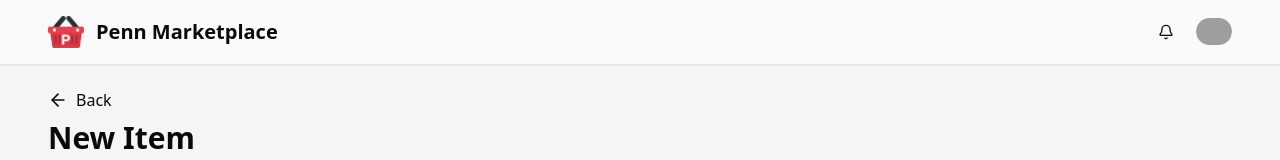
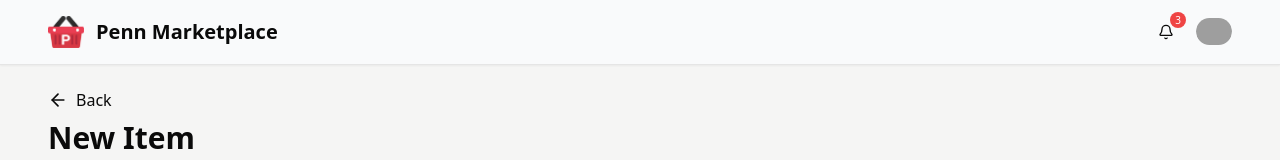
Before and after one commit to pennlabs/penn-marketplace, a Next.js app in the folder frontend/: page /create/item in a window 1280 px wide. Shown: the top 160 px of the page. Built offline with nearby package versions, Linux system fonts and the light colour scheme; no server answers; grey boxes are pictures that could not be loaded.

Commit message:
Notification bell count

```diff
--- a/frontend/components/navbar/NavbarActions.tsx
+++ b/frontend/components/navbar/NavbarActions.tsx
@@ -18,13 +18,14 @@ export const NavbarActions = ({
   isMobileMenuOpen,
   onToggleMobileMenu,
 }: Props) => {
-  const [hasUnreadNotifications, setHasUnreadNotifications] = useState(false);
+  // FILLER count until the notifications API lands; replace with useNotifications()
+  const [unreadCount, setUnreadCount] = useState(3);
   const [isDropdownOpen, setIsDropdownOpen] = useState(false);
   const containerRef = useRef<HTMLDivElement>(null);
 
   const handleNotificationClick = () => {
-    // TODO
-    setHasUnreadNotifications(false);
+    // TODO: open the notifications dropdown
+    setUnreadCount(0);
   };
 
   const handleAvatarClick = () => {
@@ -93,14 +94,16 @@ export const NavbarActions = ({
         size="icon"
         className="relative cursor-pointer"
         onClick={handleNotificationClick}
-        aria-label={`Notifications${hasUnreadNotifications ? " (unread)" : ""}`}
+        aria-label={`Notifications${unreadCount > 0 ? ` (${unreadCount} unread)` : ""}`}
       >
         <Bell className="h-5 w-5" />
-        {hasUnreadNotifications && (
+        {unreadCount > 0 && (
           <span
-            className="bg-primary absolute top-1 right-1 h-2 w-2 rounded-full"
+            className="bg-brand absolute -top-0.5 -right-0.5 flex h-4 min-w-4 items-center justify-center rounded-full px-1 text-[10px] leading-none font-medium text-white"
             aria-hidden="true"
-          />
+          >
+            {unreadCount > 9 ? "9+" : unreadCount}
+          </span>
         )}
       </Button>
 
```
